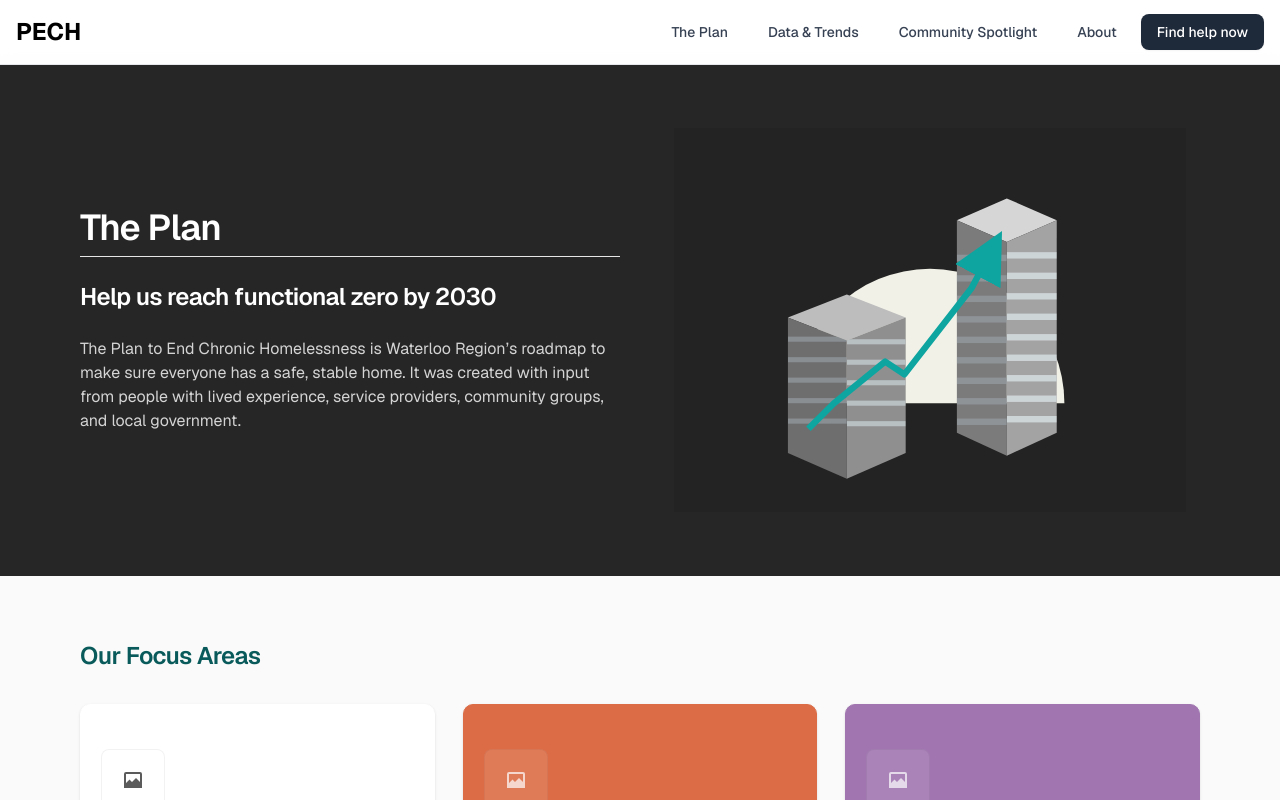
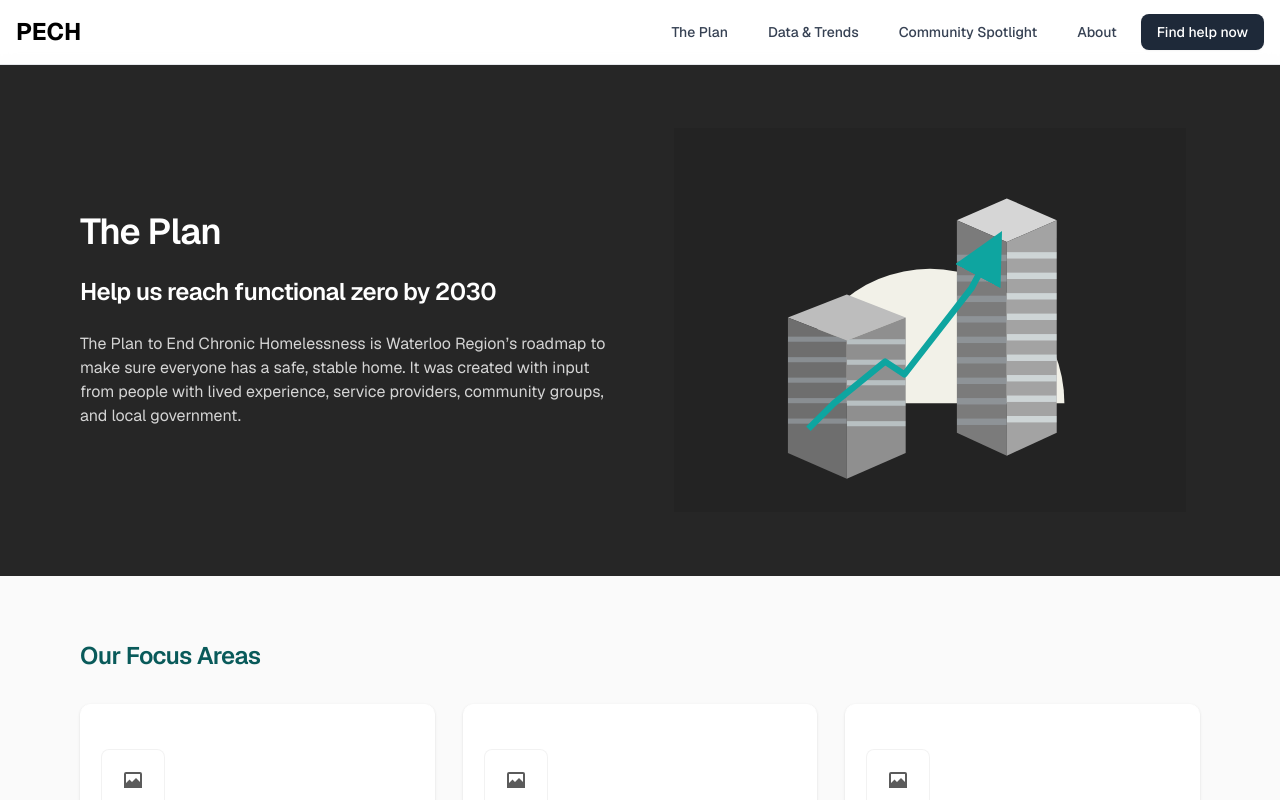
Before and after one commit to NipunGrover/project-pech, a Next.js app: page /plan in a window 1280 px wide. Shown: the top 800 px of the page. Built offline with nearby package versions, Linux system fonts and the light colour scheme.

Commit message:
- removed colours from cards - removed border under the plan title

```diff
--- a/src/components/plan-page/sections/PlanHero.tsx
+++ b/src/components/plan-page/sections/PlanHero.tsx
@@ -15,7 +15,7 @@
 			<div className="max-w-6xl mx-auto px-4 grid md:grid-cols-2 gap-10 items-center">
 				<div id="plan-title" className="space-y-6">
 					<TypographyH2
-						className="text-3xl md:text-4xl font-semibold tracking-tight"
+						className="text-3xl md:text-4xl font-semibold tracking-tight border-b-0 pb-0"
 					>
 						The Plan
 					</TypographyH2>
--- a/src/components/plan-page/sections/PlanOverview.tsx
+++ b/src/components/plan-page/sections/PlanOverview.tsx
@@ -342,7 +342,7 @@
 			"Develop culturally responsive approaches that honor diverse community voices",
 			"Implement trauma-informed practices in all community engagement activities",
 		],
-		variant: "orange",
+		variant: "light",
 	},
 	{
 		id: "systems",
@@ -358,7 +358,7 @@
 			"Develop cross-training programs for service providers across different sectors",
 			"Implement case management approaches that address multiple needs simultaneously",
 		],
-		variant: "purple",
+		variant: "light",
 	},
 	{
 		id: "housing",
```
